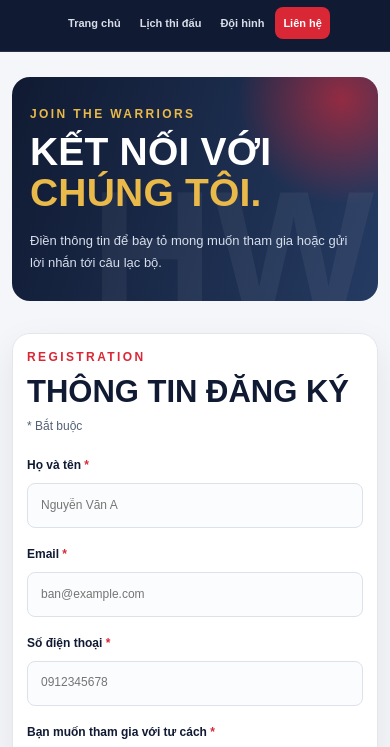
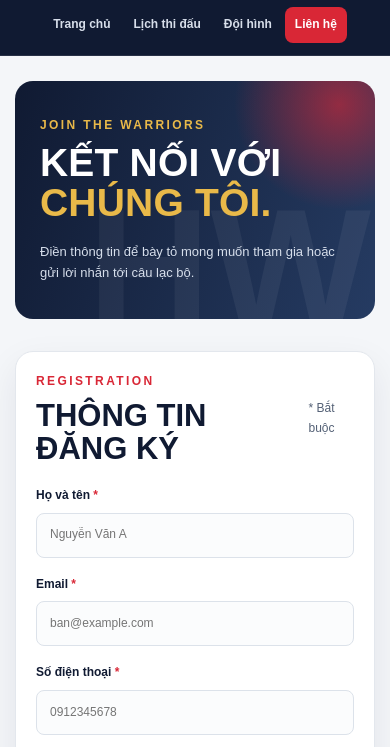
Before and after one commit to taiphan208/B-i-Ki-m-Tra-A3-cu-i-m-n, a plain HTML site: page contact.html in a window 390 px wide. Shown: the part 61-808 px from the top of the page. Drawn offline with Linux system fonts and the light colour scheme.

Commit message:
Update style.css

```diff
--- a/style.css
+++ b/style.css
@@ -1107,90 +1107,3 @@ button, input, select, textarea {
   outline: 3px solid var(--gold);
   outline-offset: 3px;
 }
-
-/* BỔ SUNG: Cải thiện hiển thị trên màn hình nhỏ */
-
-/* Giúp các khối Grid/Flex không bị tràn chiều rộng */
-.container,
-.content-layout,
-.main-column,
-.sidebar,
-.contact-layout,
-.panel,
-.news-card,
-.player-card {
-  min-width: 0;
-}
-
-/* Ở màn hình máy tính bảng */
-@media (max-width: 960px) {
-  .content-layout {
-    grid-template-columns: minmax(0, 1fr) 240px;
-    gap: 18px;
-  }
-
-  .contact-layout {
-    grid-template-columns: minmax(0, 1fr) minmax(220px, 0.8fr);
-  }
-}
-
-/* Ở màn hình điện thoại */
-@media (max-width: 720px) {
-  .content-layout,
-  .contact-layout {
-    grid-template-columns: minmax(0, 1fr);
-  }
-
-  .section-heading {
-    flex-wrap: wrap;
-  }
-
-  .sidebar {
-    grid-template-columns: minmax(0, 1fr);
-  }
-
-  .panel {
-    padding: 18px;
-  }
-
-  .page-banner {
-    padding: 28px 18px;
-  }
-
-  .main-nav {
-    flex-wrap: wrap;
-  }
-
-  .footer-inner {
-    flex-direction: column;
-    align-items: flex-start;
-  }
-}
-
-/* Điện thoại có màn hình nhỏ */
-@media (max-width: 500px) {
-  .container {
-    width: calc(100% - 24px);
-  }
-
-  .panel {
-    padding: 14px;
-  }
-
-  .main-nav a {
-    padding: 7px 8px;
-    font-size: 11px;
-  }
-
-  .section-heading h2 {
-    font-size: 25px;
-  }
-
-  .stats-strip {
-    padding: 16px 8px;
-  }
-
-  .stats-strip strong {
-    font-size: 16px;
-  }
-}
```
